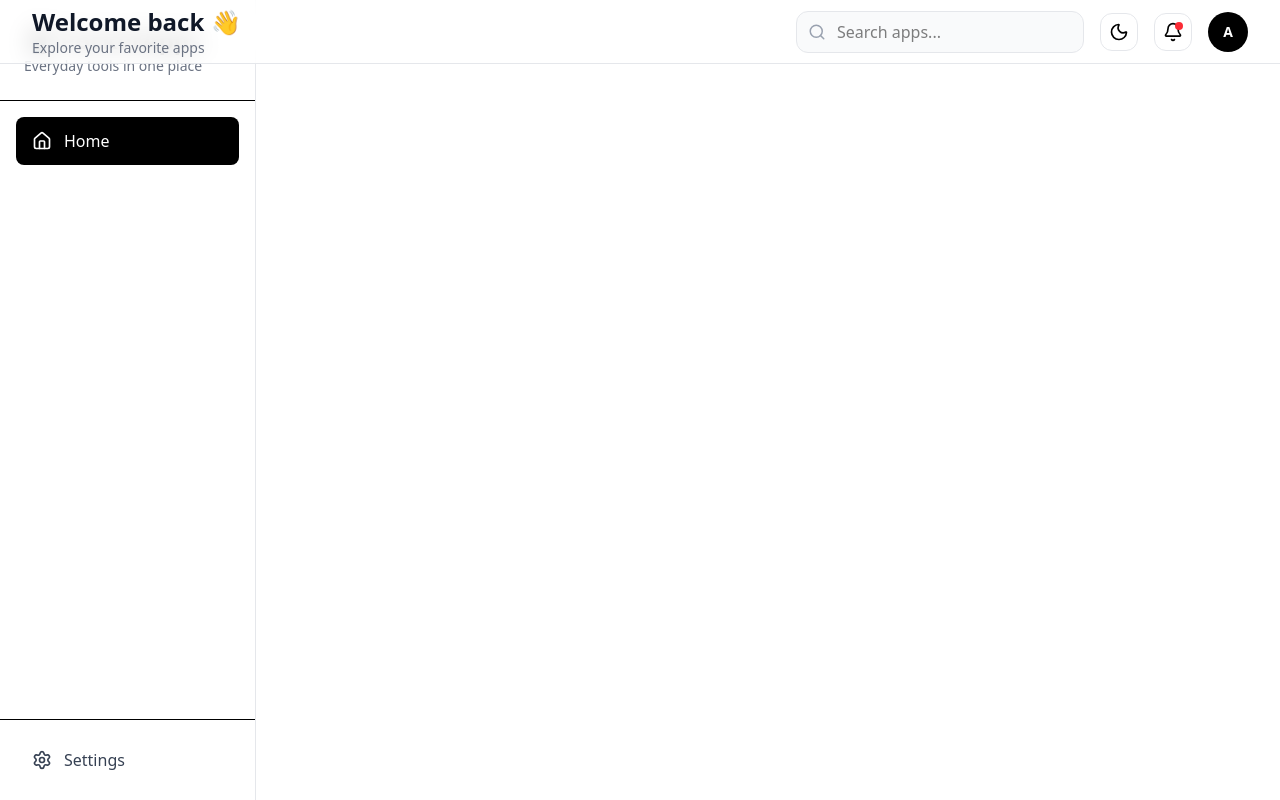
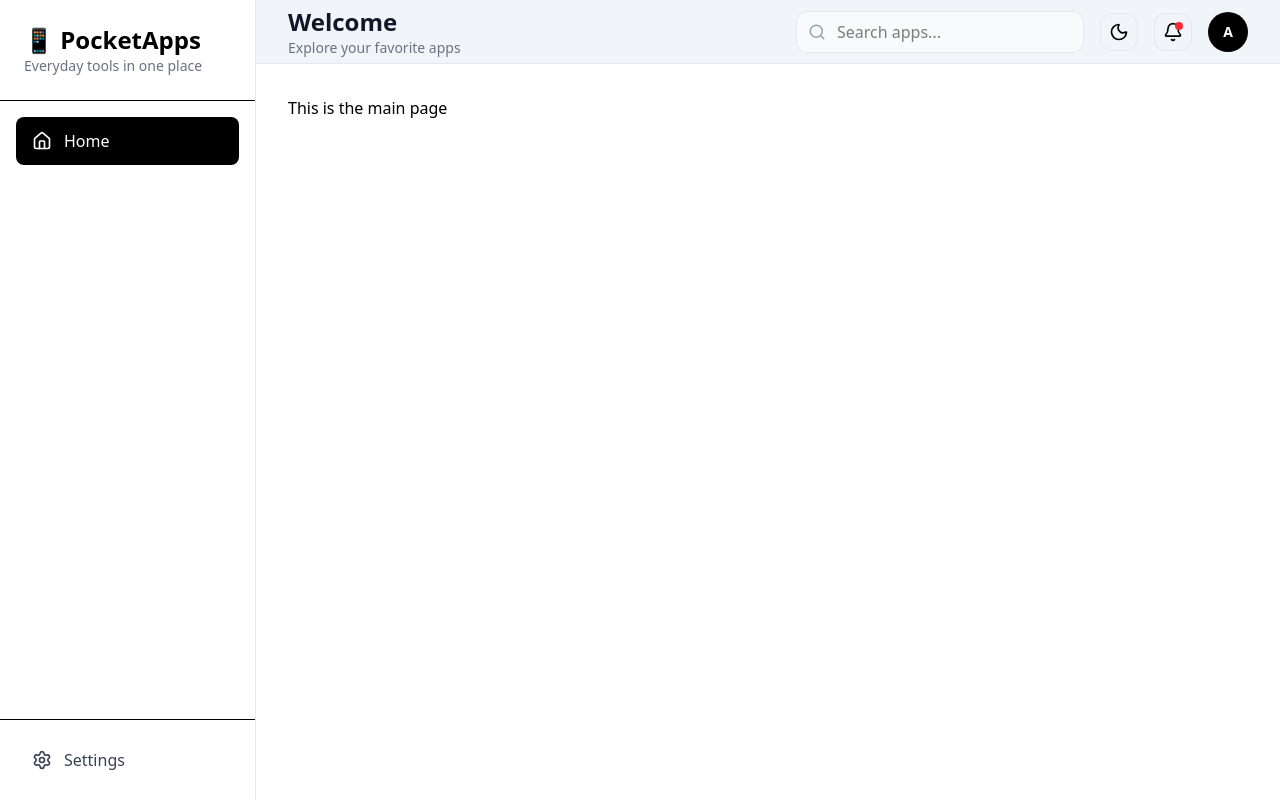
Before and after one commit to afnank16/PocketApps, a React (Vite) app: page / in a window 1280 px wide. Built offline with nearby package versions, Linux system fonts and the light colour scheme.

Commit message:
Implement dark/light theme toggle and pass theme props to Header and Home components

```diff
--- a/src/App.jsx
+++ b/src/App.jsx
@@ -1,13 +1,37 @@
-import {BrowserRouter, Routes, Route} from "react-router-dom"
+import { BrowserRouter, Routes, Route } from "react-router-dom"
+import { useState } from "react";
 import Home from "../src/pages/Home"
 
 function App() {
 
-  return(
+  const [dark, setDark] = useState(false);//to toggle between light and dark theme
+
+  const theme = {
+    dark: {
+      bg: "bg-slate-800",
+      text: "text-white",
+      border: "border-white",
+      hover: "hover:bg-slate-200 hover:text-black",
+      icon: "🌛",
+      title: "Night",
+    },
+    light: {
+      bg: "bg-slate-100",
+      text: "text-black",
+      border: "border-black",
+      hover: "hover:bg-slate-400 hover:text-white",
+      icon: "🔆",
+      title: "Day"
+    },
+  };
+
+  const currentTheme = dark ? theme.dark : theme.light;
+
+  return (
     <BrowserRouter>
-    <Routes>
-      <Route path="/" element={<Home/>}/>
-    </Routes>
+      <Routes>
+        <Route path="/" element={<Home theme={theme} currentTheme={currentTheme} dark={dark} setDark={setDark}/>} />
+      </Routes>
     </BrowserRouter>
   )
 }
--- a/src/components/Header.jsx
+++ b/src/components/Header.jsx
@@ -1,12 +1,13 @@
 import { Bell, Moon, Search } from "lucide-react";
 
-export default function Header() {
+export default function Header(props) {
+  console.log(props)
   return (
-    <header className="sticky top-0 z-40 flex h-16 items-center justify-between border-b border-gray-200 bg-white/80 px-8 backdrop-blur-md">
+    <header className={`sticky top-0 z-40 flex h-16 items-center justify-between border-b border-gray-200 ${props.currentTheme.bg} px-8 backdrop-blur-md `}>
       {/* Left */}
       <div>
         <h1 className="text-2xl font-bold text-gray-900">
-          Welcome back 👋
+          Welcome
         </h1>
         <p className="text-sm text-gray-500">
           Explore your favorite apps
@@ -30,7 +31,7 @@ export default function Header() {
         </div>
 
         {/* Theme */}
-        <button className="rounded-xl border border-gray-200 p-2 hover:bg-gray-100">
+        <button className="rounded-xl border border-gray-200 p-2 hover:bg-gray-100" onClick={() => props.setDark(!props.dark)}>
           <Moon size={20} />
         </button>
 
--- a/src/pages/Home.jsx
+++ b/src/pages/Home.jsx
@@ -1,12 +1,18 @@
 import Sidebar from "../components/Sidebar";
 import Header from "../components/Header";
 
-function Home(){
+function Home(props){
 
     return(
-        <div className="min-h-screen">
-            <Header/>
+        <div className={`min-h-screen `}>
             <Sidebar/>
+            <div className="ml-64">
+                 <Header theme={props.theme} currentTheme={props.currentTheme} dark={props.dark} setDark={props.setDark}/>
+                 <main className="p-8">
+                    This is the main page
+                 </main>
+            </div>
+
         </div>
     )
 }
```
